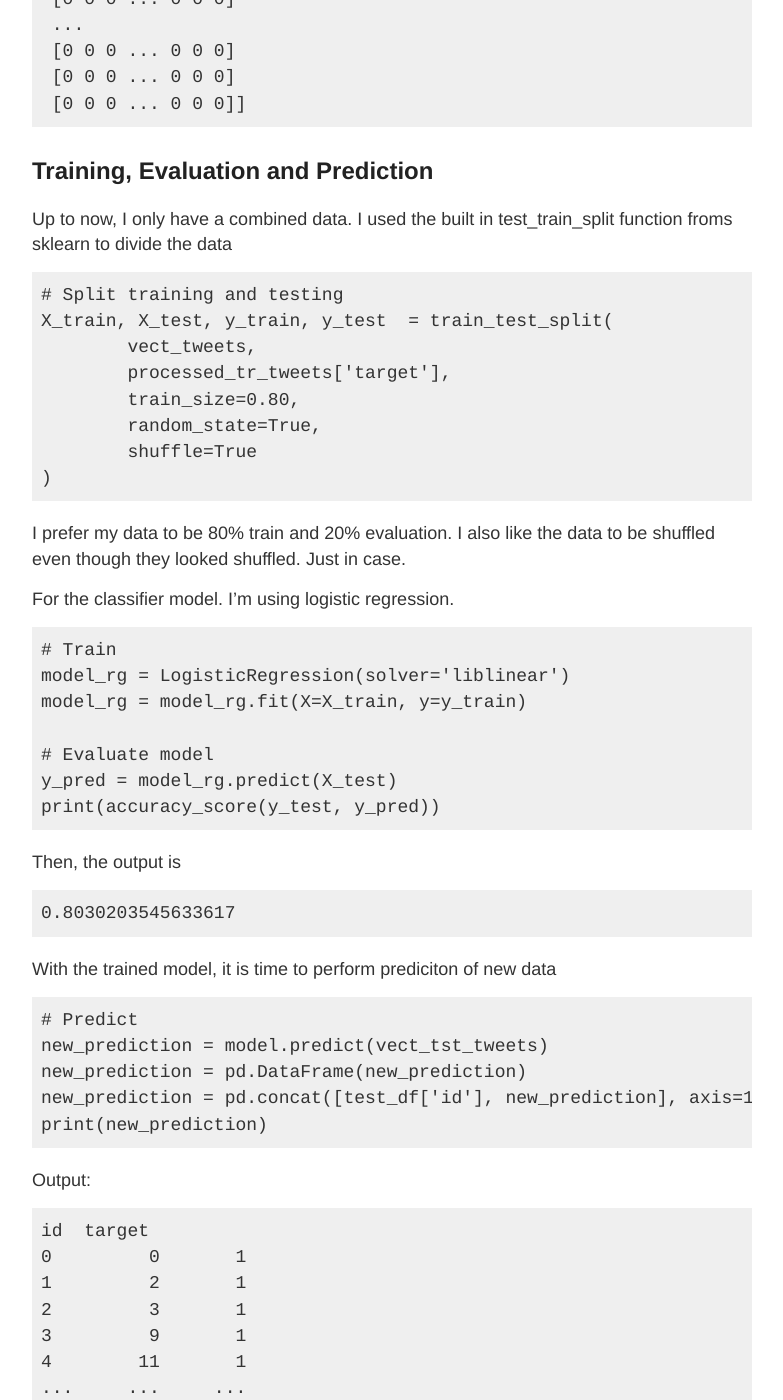
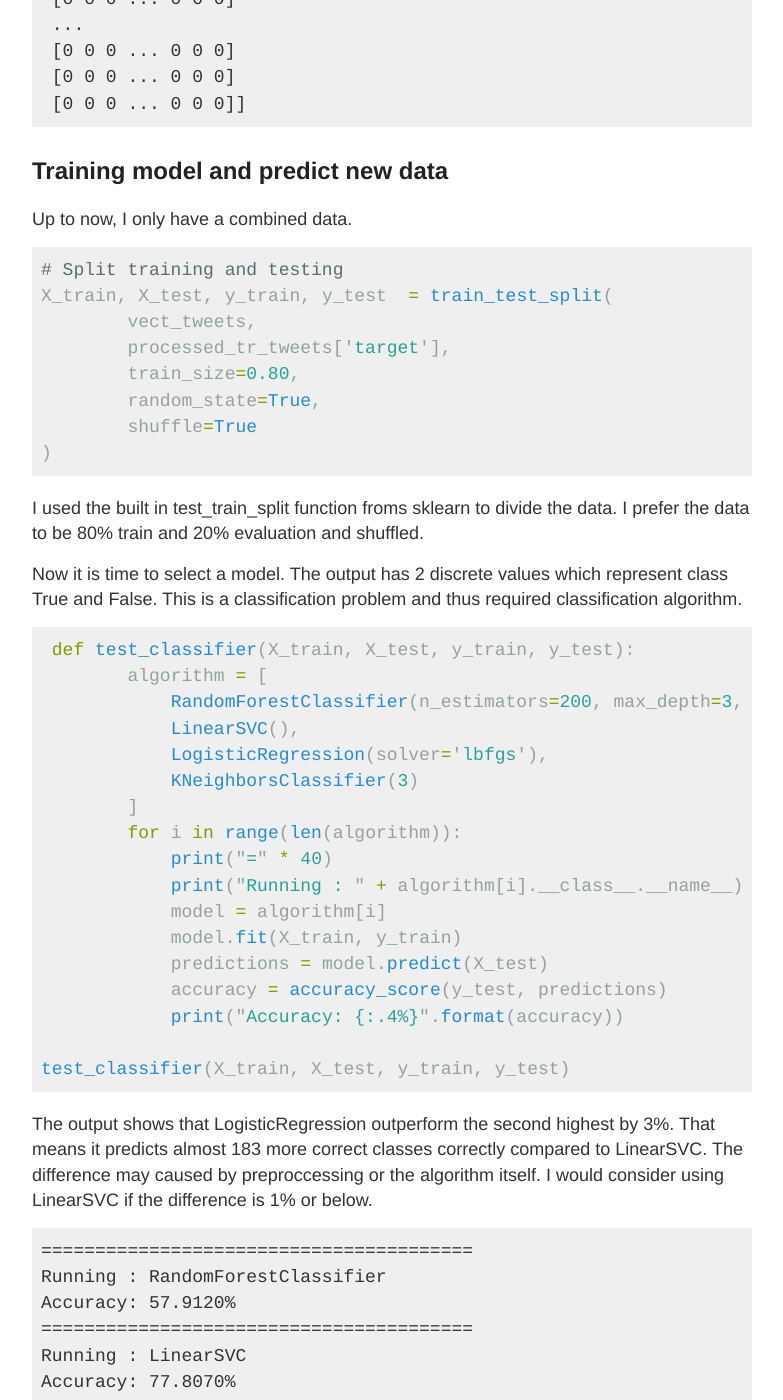
Before and after one commit to devennn/devennn.github.io, a Jekyll site: the page built from _posts/2020-02-07-kaggle-disaster-tweets.md, in a window 1280 px wide and 1400 px high, scrolled down 3348 px. Shown: the whole window, without its empty margins (248-1031 px from the left). Built offline with Jekyll 4.4.1, drawn with Linux system fonts in a browser that asks for light colours; some of the changed text lies outside the part shown.

Commit message:
Update 2020-02-07-kaggle-disaster-tweets.md

````diff
--- a/_posts/2020-02-07-kaggle-disaster-tweets.md
+++ b/_posts/2020-02-07-kaggle-disaster-tweets.md
@@ -83,7 +83,7 @@ It is time to break them up. Tokenization is a must do step. This is a process w
 
 I am using CountVectorizer. Because the return value is a ```scipy.sparse.csr.csr_matrix``` , it needs to be converted to array.
 
-```
+```python
 def vectorize_tweets(count_vect, data):
     vect_tweets = count_vect.fit_transform(data)
     vect_tweets = vect_tweets.toarray()
@@ -120,10 +120,10 @@ Final tokenization results. It is very hard to view the values as every array is
  [0 0 0 ... 0 0 0]]
 ```
 
-## Training, Evaluation and Prediction
+## Training model and predict new data
 
-Up to now, I only have a combined data. I used the built in test_train_split function froms sklearn to divide the data
-```
+Up to now, I only have a combined data.
+```python
 # Split training and testing
 X_train, X_test, y_train, y_test  = train_test_split(
         vect_tweets,
@@ -133,10 +133,49 @@ X_train, X_test, y_train, y_test  = train_test_split(
         shuffle=True
 )
 ```
-I prefer my data to be 80% train and 20% evaluation. I also like the data to be shuffled even though they looked shuffled. Just in case.
+I used the built in test_train_split function froms sklearn to divide the data. I prefer the data to be 80% train and 20% evaluation and shuffled.
 
-For the classifier model. I'm using logistic regression.
+Now it is time to select a model. The output has 2 discrete values which represent class True and False. This is a classification problem and thus required classification algorithm.
+```python
+ def test_classifier(X_train, X_test, y_train, y_test):
+        algorithm = [
+            RandomForestClassifier(n_estimators=200, max_depth=3, random_state=0),
+            LinearSVC(),
+            LogisticRegression(solver='lbfgs'),
+            KNeighborsClassifier(3)
+        ]
+        for i in range(len(algorithm)):
+            print("=" * 40)
+            print("Running : " + algorithm[i].__class__.__name__)
+            model = algorithm[i]
+            model.fit(X_train, y_train)
+            predictions = model.predict(X_test)
+            accuracy = accuracy_score(y_test, predictions)
+            print("Accuracy: {:.4%}".format(accuracy))
+
+test_classifier(X_train, X_test, y_train, y_test)
 ```
+
+The output shows that LogisticRegression outperform the second highest by 3%. That means it predicts almost 183 more correct classes correctly compared to LinearSVC. The difference may caused by preproccessing or the algorithm itself. I would consider using LinearSVC if the difference is 1% or below.
+
+```
+========================================
+Running : RandomForestClassifier
+Accuracy: 57.9120%
+========================================
+Running : LinearSVC
+Accuracy: 77.8070%
+========================================
+Running : LogisticRegression
+Accuracy: 80.4334%
+========================================
+Running : KNeighborsClassifier
+Accuracy: 69.8621%
+```
+
+Rather than trying to explore both possibilities, I just went for the first place option. Using LogisticRegression.
+
+```python
 # Train
 model_rg = LogisticRegression(solver='liblinear')
 model_rg = model_rg.fit(X=X_train, y=y_train)
@@ -146,13 +185,14 @@ y_pred = model_rg.predict(X_test)
 print(accuracy_score(y_test, y_pred))
 ```
 
-Then, the output is
+The output varies a little bit from the first run, which will not effect the overall performance. Probably caused by internal computation which is not a problem .
 ```
 0.8030203545633617
 ```
 
 With the trained model, it is time to perform prediciton of new data
-```
+
+```python
 # Predict
 new_prediction = model.predict(vect_tst_tweets)
 new_prediction = pd.DataFrame(new_prediction)
@@ -161,6 +201,7 @@ print(new_prediction)
 ```
 
 Output:
+
 ```
 id  target
 0         0       1
@@ -177,3 +218,11 @@ id  target
 
 [3263 rows x 2 columns]
 ```
+
+## Future Work
+1. I am still exploring few possibilities to fine tune the model such as running grid search on the algorithm
+2. Try different way of tokenizing.
+3. Cleaning texts
+  -  Short form words
+  - Numbers
+  - Non english words
````
